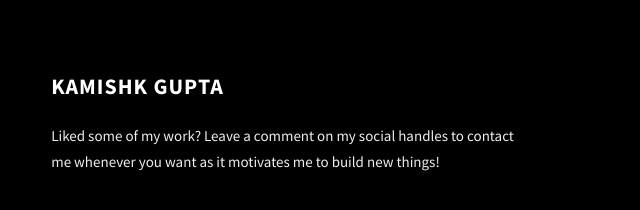
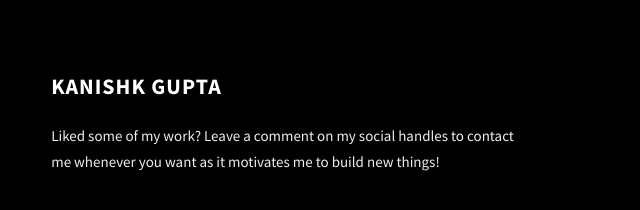
Before and after one commit to kanishkg13/Kanishk-Portfolio, a website: page index.html in a window 1280 px wide. Shown: the part 4220-4430 px from the top of the page, 0-640 px from the left. Drawn offline with Linux system fonts and the light colour scheme.

Commit message:
Update index.html

```diff
--- a/index.html
+++ b/index.html
@@ -343,7 +343,7 @@
             </div>
           </div>
           <div class="main-footer__row main-footer__row-2">
-            <h4 class="heading heading-sm text-lt">Kamishk Gupta</h4>
+            <h4 class="heading heading-sm text-lt">Kanishk Gupta</h4>
             <p class="main-footer__short-desc">
               Liked some of my work? Leave a comment on my social handles to contact me whenever you want as it motivates me to build new things!
             </p>
```
